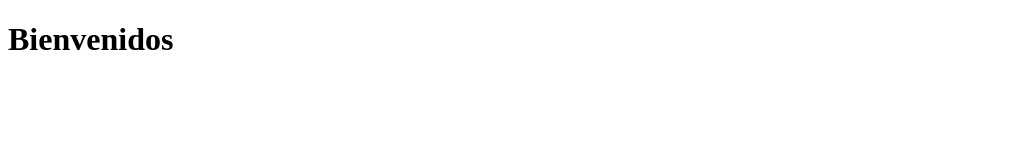
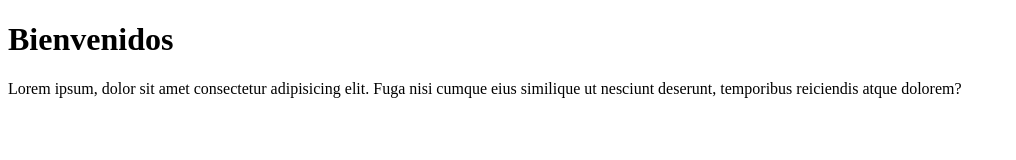
Before and after one commit to pgrl77/ejemploGit, a plain HTML site: page index.html in a window 1280 px wide. Shown: the whole page, without its empty margins (0-1016 px from the left). Drawn offline with Linux system fonts and the light colour scheme.

Commit message:
Segundo cambio

```diff
--- a/index.html
+++ b/index.html
@@ -7,5 +7,7 @@
 </head>
 <body>
     <H1>Bienvenidos</H1>
+    <p>Lorem ipsum, dolor sit amet consectetur adipisicing elit. Fuga nisi cumque eius similique ut nesciunt deserunt, temporibus reiciendis atque dolorem?</p>
+
 </body>
 </html>
```
